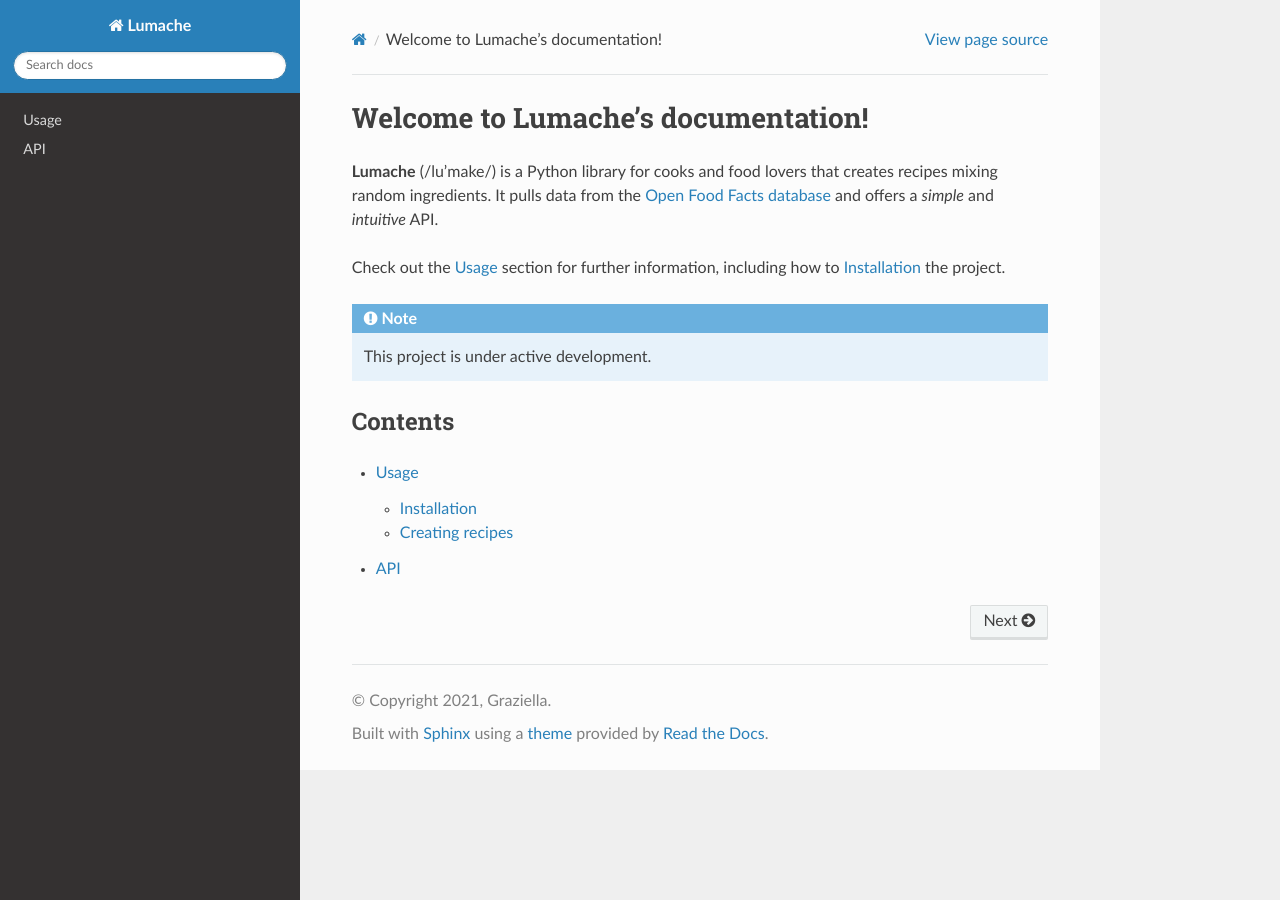
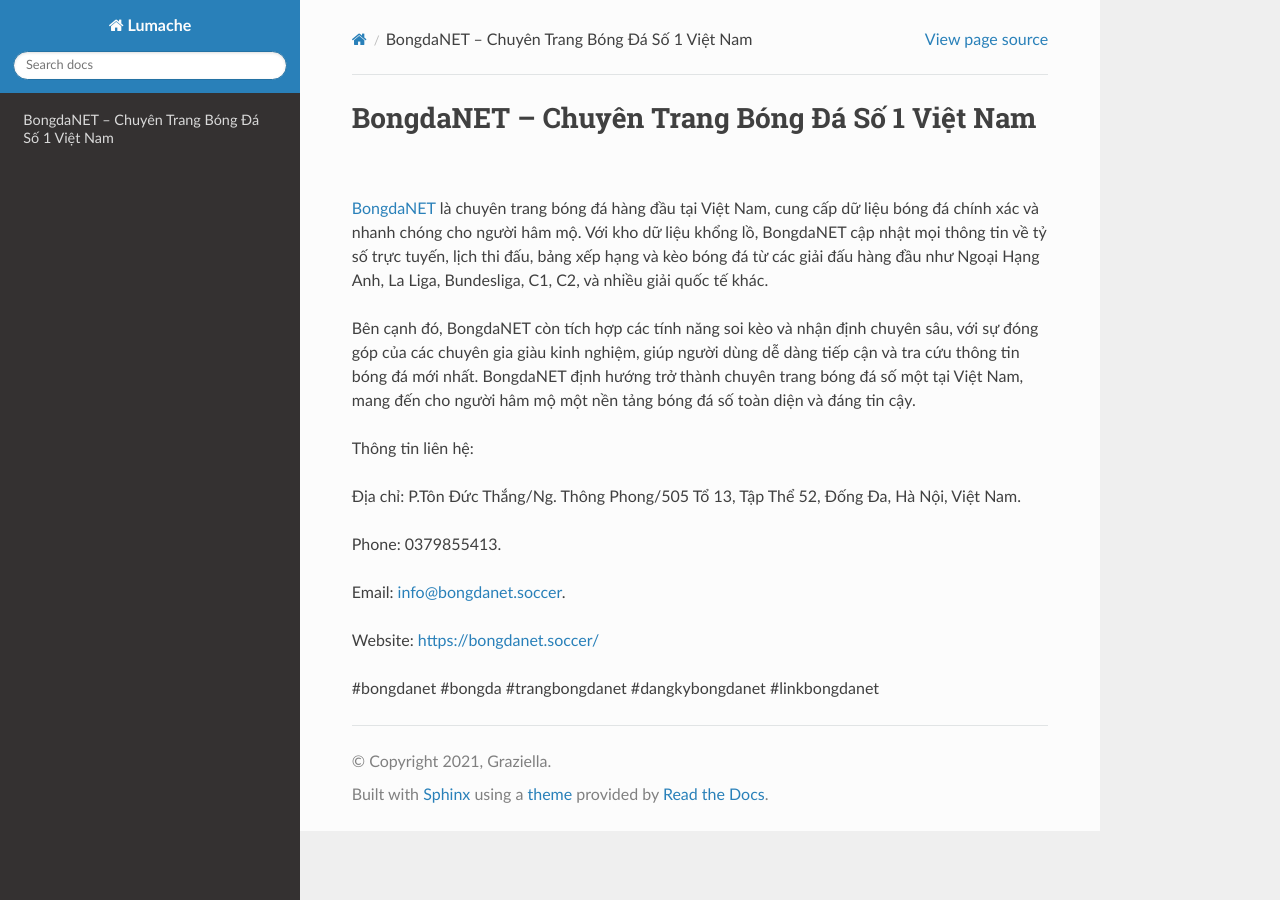
Before and after one commit to JonsCalicut123/bongdanetsoccer, a Sphinx documentation site: the page built from docs/source/index.rst, in a window 1280 px wide. Built offline with Sphinx 7.4.7 and the Read the Docs theme 3.1.0, drawn with Linux system fonts in a browser that asks for light colours.

Commit message:
Update index.rst

```diff
--- a/docs/source/index.rst
+++ b/docs/source/index.rst
@@ -1,22 +1,18 @@
-Welcome to Lumache's documentation!
+BongdaNET – Chuyên Trang Bóng Đá Số 1 Việt Nam
 ===================================
 
-**Lumache** (/lu'make/) is a Python library for cooks and food lovers
-that creates recipes mixing random ingredients.
-It pulls data from the `Open Food Facts database <https://world.openfoodfacts.org/>`_
-and offers a *simple* and *intuitive* API.
+`BongdaNET <https://bongdanet.soccer/>`_ là chuyên trang bóng đá hàng đầu tại Việt Nam, cung cấp dữ liệu bóng đá chính xác và nhanh chóng cho người hâm mộ. Với kho dữ liệu khổng lồ, BongdaNET cập nhật mọi thông tin về tỷ số trực tuyến, lịch thi đấu, bảng xếp hạng và kèo bóng đá từ các giải đấu hàng đầu như Ngoại Hạng Anh, La Liga, Bundesliga, C1, C2, và nhiều giải quốc tế khác.
 
-Check out the :doc:`usage` section for further information, including
-how to :ref:`installation` the project.
+Bên cạnh đó, BongdaNET còn tích hợp các tính năng soi kèo và nhận định chuyên sâu, với sự đóng góp của các chuyên gia giàu kinh nghiệm, giúp người dùng dễ dàng tiếp cận và tra cứu thông tin bóng đá mới nhất. BongdaNET định hướng trở thành chuyên trang bóng đá số một tại Việt Nam, mang đến cho người hâm mộ một nền tảng bóng đá số toàn diện và đáng tin cậy.
 
-.. note::
+Thông tin liên hệ:
 
-   This project is under active development.
+Địa chỉ: P.Tôn Đức Thắng/Ng. Thông Phong/505 Tổ 13, Tập Thể 52, Đống Đa, Hà Nội, Việt Nam.
 
-Contents
---------
+Phone: 0379855413.
 
-.. toctree::
+Email: info@bongdanet.soccer.
 
-   usage
-   api
+Website: https://bongdanet.soccer/
+
+#bongdanet #bongda #trangbongdanet #dangkybongdanet #linkbongdanet
```
